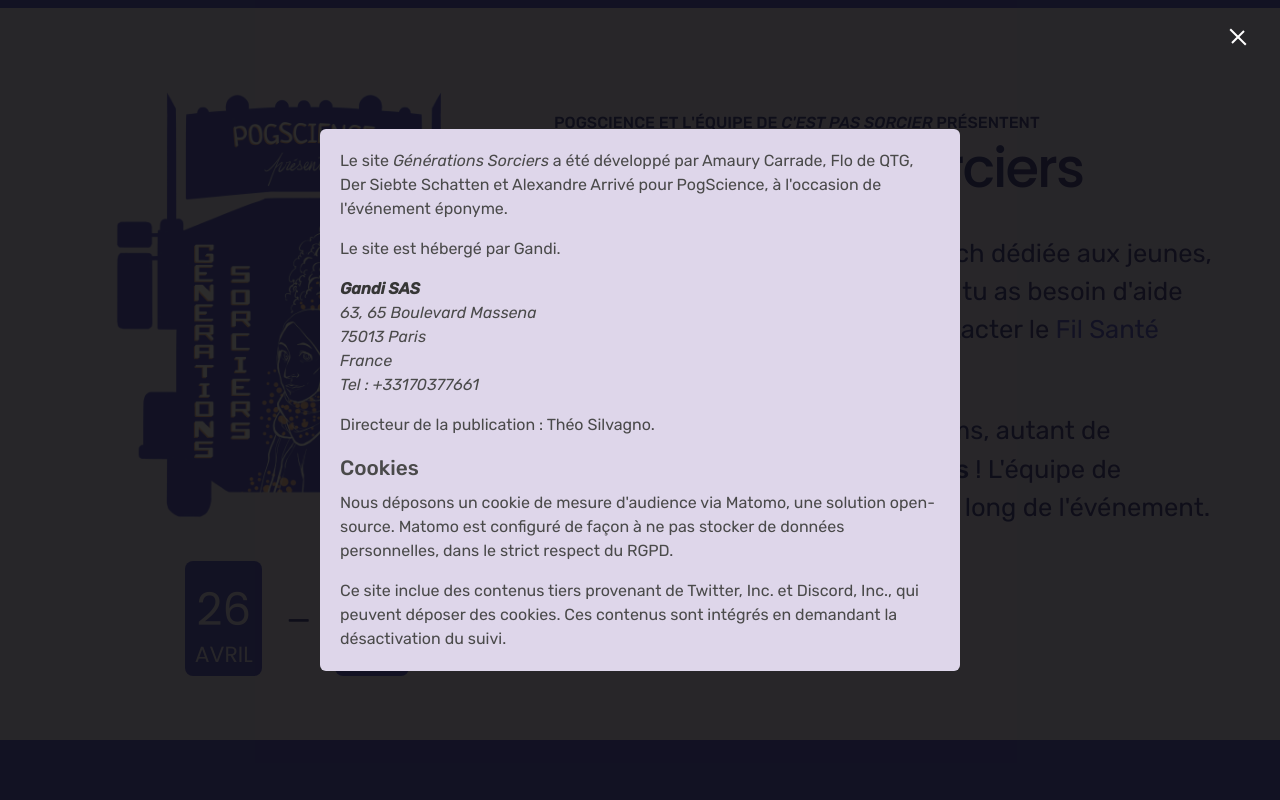
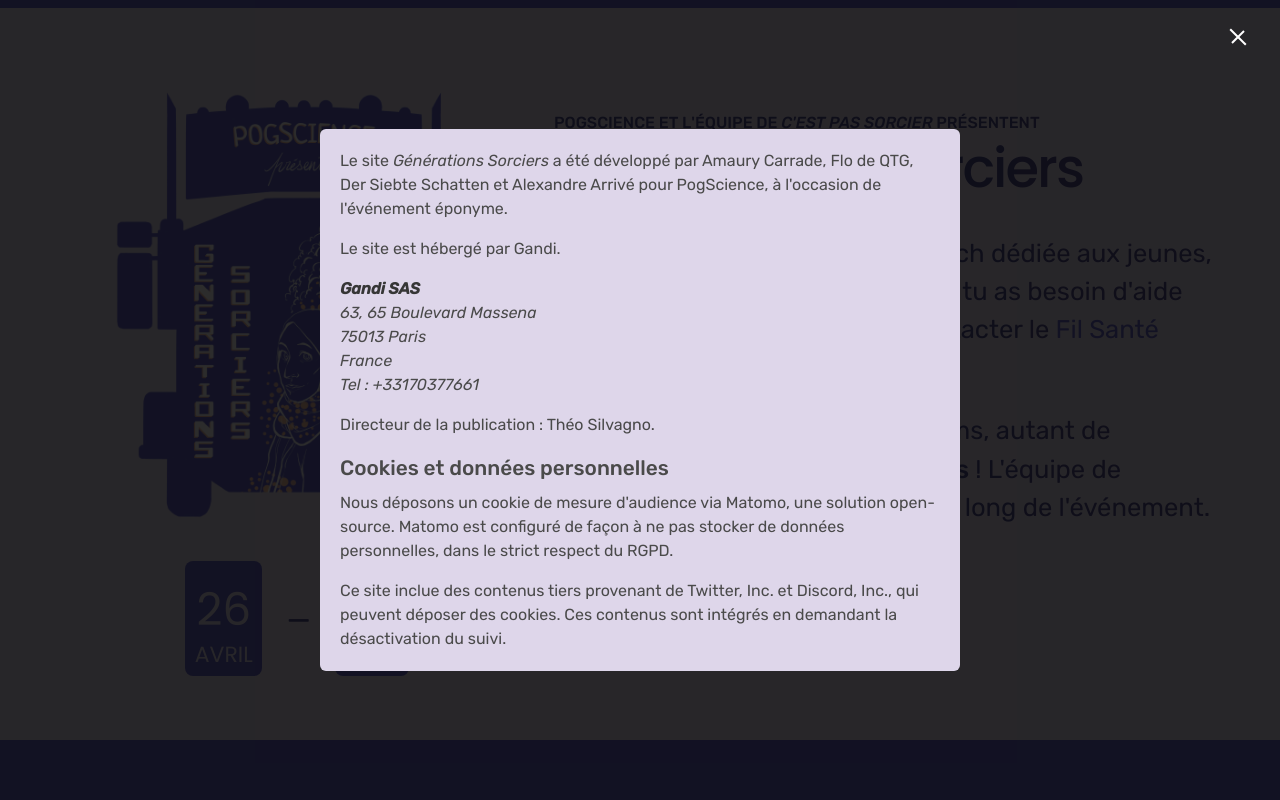
Before and after one commit to PogScience/generations-sorciers.fr, a PHP site: page / in a window 1280 px wide, after a click on "Mentions légales". Run offline with PHP 8.4, Linux system fonts and the light colour scheme; some libraries are stand-ins or nearby versions.

Commit message:
Reformulation des mentions légales

```diff
--- a/htdocs/sections/legal.php
+++ b/htdocs/sections/legal.php
@@ -32,7 +32,7 @@
                             Directeur de la publication : Théo Silvagno.
                         </p>
 
-                        <h3>Cookies</h3>
+                        <h3>Cookies et données personnelles</h3>
                         <p>
                             Nous déposons un cookie de mesure d'audience via Matomo, une solution open-source. Matomo
                             est configuré de façon à ne pas stocker de données personnelles, dans le strict respect
```
